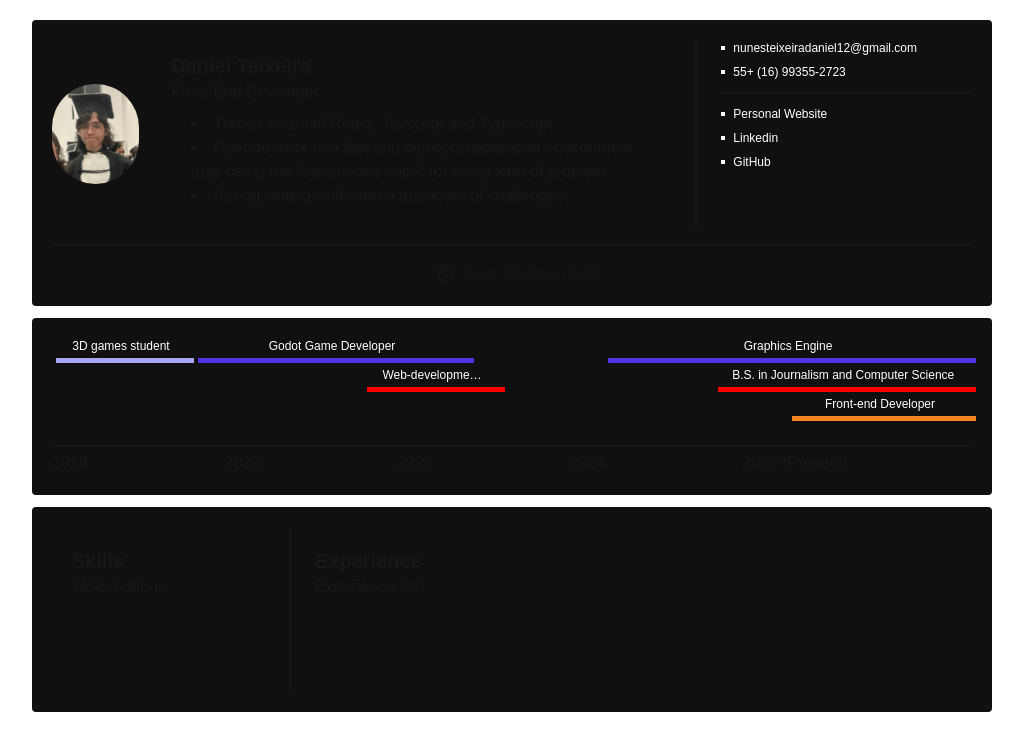
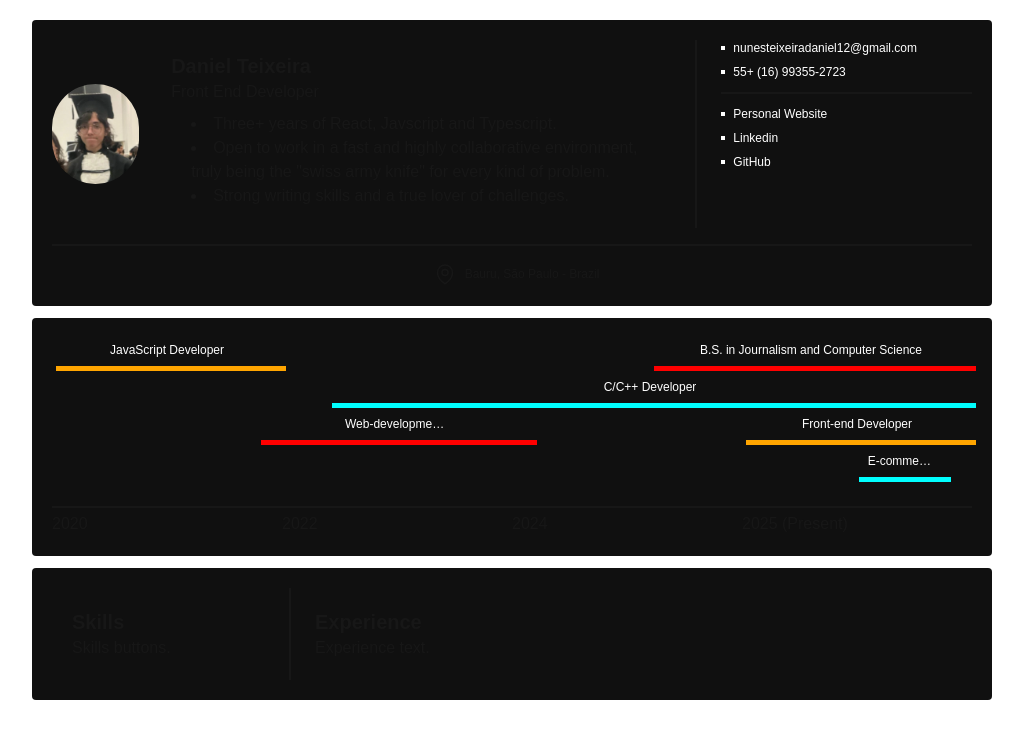
Before and after one commit to nobody-but-me/resume, a Next.js app: page / in a window 1280 px wide. Shown: the top 750 px of the page, without its empty margins (128-1151 px from the left). Built offline with nearby package versions, Linux system fonts and the light colour scheme.

Commit message:
Updating timeline.

```diff
--- a/app/page.tsx
+++ b/app/page.tsx
@@ -65,7 +65,7 @@ function TruncatedLabel({text, max_length}) {
 function Line({text, colour, width, text_length = 0}) {
   return (
     <div style={{width: `${width}`, minWidth: `${width}`}}>
-      <span className="w-full flex flex-row justify-center text-white hover:text-gray-400 cursor-pointer transition-all"><TruncatedLabel text={text} max_length={(text_length == 0) ? 15 : text_length} /></span>
+      <span className="w-full mt-1 mb-2 flex flex-row justify-center text-white hover:text-gray-400 cursor-pointer transition-all"><TruncatedLabel text={text} max_length={(text_length == 0) ? 15 : text_length} /></span>
       <div className="h-[5px] m-1 p-0 w-full" style={{backgroundColor: `${colour}`}}></div>
     </div>
   );
@@ -75,26 +75,28 @@ function Timeline() {
   // TODO: change the colour pallete.
   // TODO: standardize colours.
   return (
-    <section className="w-full h-[250px] p-5 flex flex-col justify-center bg-[#101010] rounded-sm">
-      <div className="flex flex-row justify-start gap-1">
-        <Line text="3D games student" colour="#a6a4f3" width="15%" />
-        <Line text_length={25} text="Godot Game Developer" colour="#5332e3" width="30%" />
-        <div className="w-full"></div>
-        <Line text="Graphics Engine" colour="#5332e3" width="40%" />
-      </div>
+    <section className="w-full p-5 flex flex-col justify-center bg-[#101010] rounded-sm">
       <div className="flex flex-col items-end justify-center">
         <div className="w-full flex flex-row justify-end gap-1">
+	  <Line text_length={25} text="JavaScript Developer" colour="orange" width="25%" />
 	  <span className="w-full"></span>
-          <Line text_length={15} text="Web-development course" colour="red" width="15%" />
-	  <span className="w-2/3"></span>
-          <Line text_length={35} text="B.S. in Journalism and Computer Science" colour="red" width="28%" />
+          <Line text_length={35} text="B.S. in Journalism and Computer Science" colour="red" width="35%" />
 	</div>
-        <Line text_length={25} text="Front-end Developer" colour="#f58525" width="20%" />
+	<Line text_length={25} text="C/C++ Developer" colour="cyan" width="70%" />
+	<div className="w-full flex flex-row items-center justify-end gap-1">
+	  <span className="w-full"></span>
+          <Line text_length={15} text="Web-development course" colour="red" width="30%" />
+	  <span className="w-3/3"></span>
+	  <Line text_length={25} text="Front-end Developer" colour="orange" width="25%" />
+	</div>
+	<div className="w-full flex flex-row items-center justify-end">
+          <Line text_length={10} text="E-commerce website" colour="cyan" width="10%" />
+	  <div className="w-[25px]"></div>
+	</div>
       </div>
 
       <div className="h-[1px] border-1 border-solid border-[--foreground] mb-1 mt-1 mt-5 p-0"></div> {/* Timeline main line */}
       <div className="flex flex-row justify-between">
-        <span>2018</span>
 	<span>2020</span>
 	<span>2022</span>
 	<span>2024</span>
```
